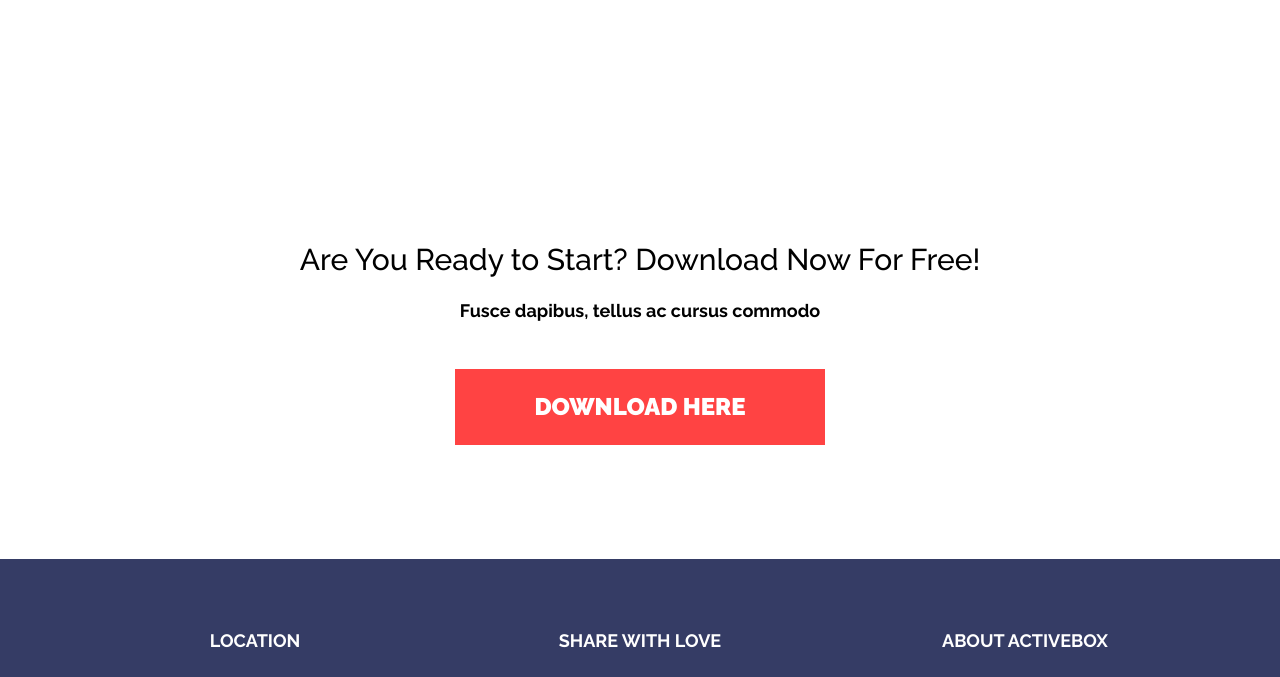
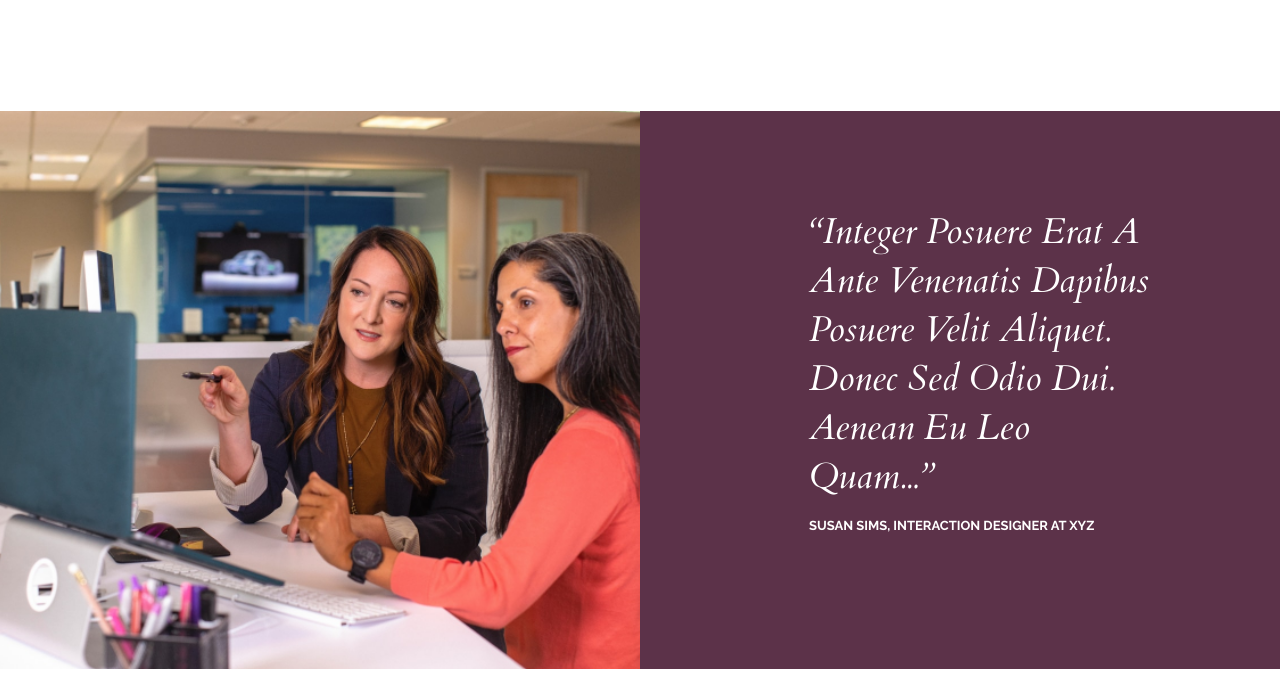
Before and after one commit to code-front-by-vr/div-dive, a website built with Parcel: page src/index.html in a window 1280 px wide. Shown: the part 2081-2758 px from the top of the page. Built offline with nearby package versions, Linux system fonts and the light colour scheme.

Commit message:
add testimonials section

```diff
--- a/src/index.html
+++ b/src/index.html
@@ -16,10 +16,10 @@
                 </div>
                 <nav class="navigation__list">
                     <li class="navigation__list-item"><a href="#">features</a></li>
-                    <li class="navigation__list-item"><a href="#">works</a></li>
-                    <li class="navigation__list-item"><a href="#">our team</a></li>
-                    <li class="navigation__list-item"><a href="#">testimonials</a></li>
-                    <li class="navigation__list-item"><a href="#">download</a></li>
+                    <li class="navigation__list-item"><a href="#works">works</a></li>
+                    <li class="navigation__list-item"><a href="#team">our team</a></li>
+                    <li class="navigation__list-item"><a href="#testimonials">testimonials</a></li>
+                    <li class="navigation__list-item"><a href="#download">download</a></li>
                 </nav>
             </div>
             <div class="first-screen__info">
@@ -32,7 +32,7 @@
 
     <main>
 
-        <section class="works">
+        <section class="works" id="works">
             <div class="works__item">
                 <img class="works__item-img" src="./img/work/work_1.png" alt="work1">
                 <div class="works__item-overlay">
@@ -107,7 +107,7 @@
             </div>
         </section>
 
-        <section class="team">
+        <section class="team" id="team">
             <div class="container">
                 <div class="team__wrapper">
                     <div class="team__card">
@@ -169,7 +169,60 @@
             </div>
         </section>
 
-        <section class="download">
+        <section class="testimonials" id="testimonials">
+            <!-- Контейнер слайдера -->
+            <div class="swiper-container">
+                <!-- Оболочка слайдера -->
+                <div class="swiper-wrapper">
+
+                    <!-- Слайды  -->
+                    <div class="swiper-slide">
+                        <!-- Контейнт внутри слайда -->
+                        <div class="swiper-slide-content">
+                            <div class="swiper-slide-img">
+                                <img src="./img/testimonials-img/testimonials-slide-1.png" alt="testimonials1">
+                            </div>
+                            <div class="swiper-slide-descr">
+                                <div class="swiper-slide-descr-quote"><p>“Integer posuere erat a ante venenatis dapibus posuere velit aliquet. Donec sed odio dui. Aenean eu leo quam...”</p></div>
+                                <h6 class="swiper-slide-descr-author">Susan Sims, Interaction Designer at XYZ</h6>
+                            </div>
+                        </div>
+                    </div>
+
+                    <!-- Слайды -->
+                    <div class="swiper-slide">
+                        <!-- Контейнт внутри слайда -->
+
+                    </div>
+
+                    <!-- Слайды -->
+                    <div class="swiper-slide">
+                        <!-- Контейнт внутри слайда -->
+
+                    </div>
+
+                    <!-- Слайды -->
+                    <div class="swiper-slide">
+                        <!-- Контейнт внутри слайда -->
+
+                    </div>
+
+                    <!-- Слайды -->
+                    <div class="swiper-slide">
+                        <!-- Контейнт внутри слайда -->
+
+                    </div>
+                </div>
+                <!-- Стрелки управления слайдами -->
+                <div class="slider-button-prev"></div>
+                <div class="slider-button-next"></div>
+
+                <!-- Индикаторы -->
+                <div class="slider-pagination"></div>
+            </div>
+        </section>
+
+        <section class="download" id="download"
             <div class="container">
                 <h3 class="download__title">Are You Ready to Start?  Download Now For Free!</h3>
                 <div class="download__subtitle">Fusce dapibus, tellus ac cursus commodo</div>
@@ -213,6 +266,7 @@
         </div>
     </footer>
 
+    <script src="https://cdn.jsdelivr.net/npm/swiper@11/swiper-bundle.min.js"></script>
     <script type="module" src="./js/app.js"></script>
 </body>
 </html>
--- /dev/null
+++ b/src/scss/_cdn.scss
@@ -0,0 +1,3 @@
+@import url('https://fonts.googleapis.com/css2?family=Cardo:ital,wght@0,400;0,700;1,400&family=Raleway:ital,wght@0,100..900;1,100..900&display=swap');
+
+@import url("https://cdn.jsdelivr.net/npm/swiper@11/swiper-bundle.min.css");
--- a/src/scss/_fonts.scss
+++ /dev/null
@@ -1 +0,0 @@
-@import url('https://fonts.googleapis.com/css2?family=Raleway:ital,wght@0,100..900;1,100..900&display=swap');
--- a/src/scss/_variables.scss
+++ b/src/scss/_variables.scss
@@ -2,3 +2,4 @@ $main_color: #FF4343;
 $hover_color: #E71414;
 $active_color: #FF4343;
 $text-color: #6C7279;
+$slider-bg: #5C3249;
--- a/src/scss/header.scss
+++ b/src/scss/header.scss
@@ -18,19 +18,52 @@
     }
 
     &__info {
-        padding-top: 129px;
         margin-bottom: 80px;
+
+        @media (max-width: 1024px) {
+            margin-bottom: 91.5px;
+        }
+        @media (max-width: 320px) {
+            margin-bottom: 51px;
+        }
+
         .main-title {
             @include header1;
             text-transform: uppercase;
             color: #fff;
             margin-bottom: 32px;
+            @media (max-width: 1024px) {
+                font-size: 48px;
+                line-height: 56px;
+                margin-bottom: 62px;
+            }
+            @media (max-width: 768px) {
+                font-size: 42px;
+                line-height: 48px;
+            }
+            @media (max-width: 320px) {
+                font-size: 36px;
+                line-height: 42px;
+            }
+
         }
-        &-descr {
+        &-descr p {
             font-size: 24px;
             font-weight: 400;
             line-height: 28px;
             color: #fff;
+            @media (max-width: 1024px) {
+                font-size: 18px;
+                line-height: 21px;
+            }
+            @media (max-width: 768px) {
+                font-size: 16px;
+                line-height: 18px;
+            }
+            @media (max-width: 320px) {
+                font-size: 14px;
+                line-height: 16px;
+            }
         }
 
     }
@@ -55,7 +88,6 @@
             @include button_active;
         }
     }
-
 }
 
 .navigation {
@@ -63,6 +95,7 @@
     justify-content: space-between;
     align-items: center;
     border-bottom: 1px solid #BABBC5;
+    margin-bottom: 129px;
     &__logo {
         img {
             width: 184px;
--- a/src/scss/index.scss
+++ b/src/scss/index.scss
@@ -1,11 +1,12 @@
 @import "./variables";
 @import "./mixins";
-@import "./fonts";
+@import "./cdn";
 @import "./header";
 @import "./team";
 @import "./download";
 @import "./footer.scss";
 @import "./works.scss";
+@import "./testimonials.scss";
 
 * {
     margin: 0;
@@ -26,4 +27,5 @@
 
 html {
     font-family: "Raleway", "sans-serif";
+    scroll-behavior: smooth;
 }
--- /dev/null
+++ b/src/scss/testimonials.scss
@@ -0,0 +1,87 @@
+.swiper-container {
+    width: 100%;
+    background-color: $slider-bg;
+}
+.swiper-slide {
+    &-content {
+        display: flex;
+        justify-content: center;
+        @media (max-width: 768px) {
+            flex-direction: column;
+            justify-content: flex-start;
+            align-items: stretch;
+        }
+    }
+
+    &-img {
+        width: 50%;
+        @media (max-width: 768px) {
+            width: 100%;
+        }
+        img {
+            width: 100%;
+            height: 100%;
+            object-fit: cover;
+            object-position: center;
+        }
+    }
+
+    &-descr {
+        width: 50%;
+        background-color: $slider-bg;
+        padding: 96px 130px 136px 169px;
+        text-align: left;
+        @media (max-width: 1024px) {
+            padding: 81px 82px 90px 110px;
+        }
+        @media (max-width: 768px) {
+            width: 100%;
+            padding: 81px 82px 90px;
+            text-align: center;
+        }
+        @media (max-width: 575px) {
+            padding: 20px 50px 70px;
+        }
+        @media (max-width: 320px) {
+            padding: 23px 15px 95px;
+        }
+        &-quote {
+            margin-bottom: 17px;
+            @media (max-width: 1024px) {
+                margin-bottom: 14px;
+            }
+            @media (max-width: 768px) {
+                margin-bottom: 30px;
+            }
+
+            @media (max-width: 320px) {
+                margin-bottom: 23px;
+            }
+            p {
+                font-family: "Cardo";
+                font-size: 36px;
+                font-weight: 400;
+                line-height: 49px;
+                font-style: italic;
+                color: #fff;
+                text-transform: capitalize;
+                @media (max-width: 1024px) {
+                    font-size: 24px;
+                    line-height: 32px;
+                }
+            }
+        }
+        &-author {
+            font-family: "Raleway";
+            @include header6;
+            color: #fff;
+            text-transform: uppercase;
+            @media (max-width: 1024px) {
+                font-size: 12px;
+                font-weight: 700;
+                line-height: 14px;
+            }
+
+        }
+    }
+}
```
Also changed, not shown: src/img/testimonials-img/testimonials-slide-1.png (added).
